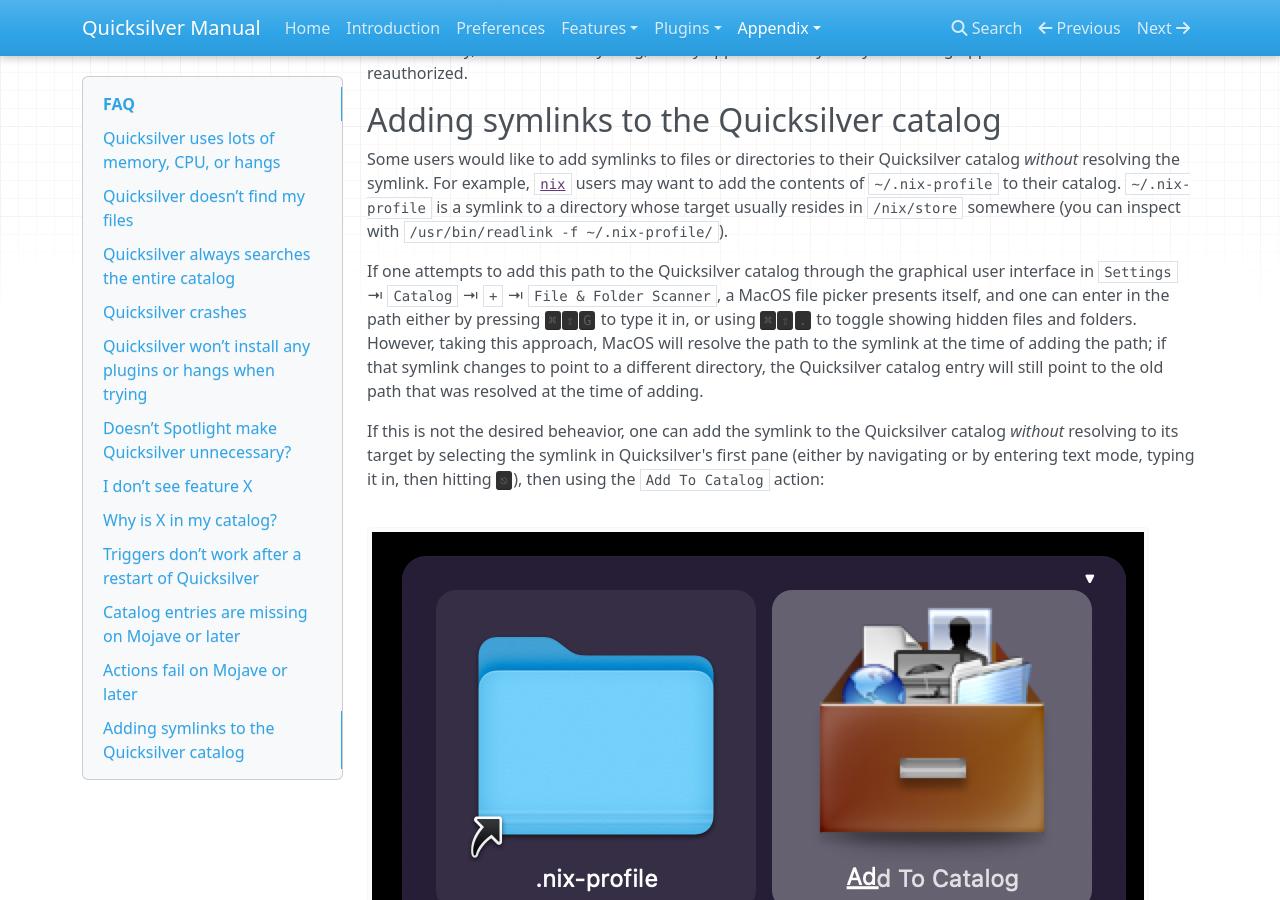
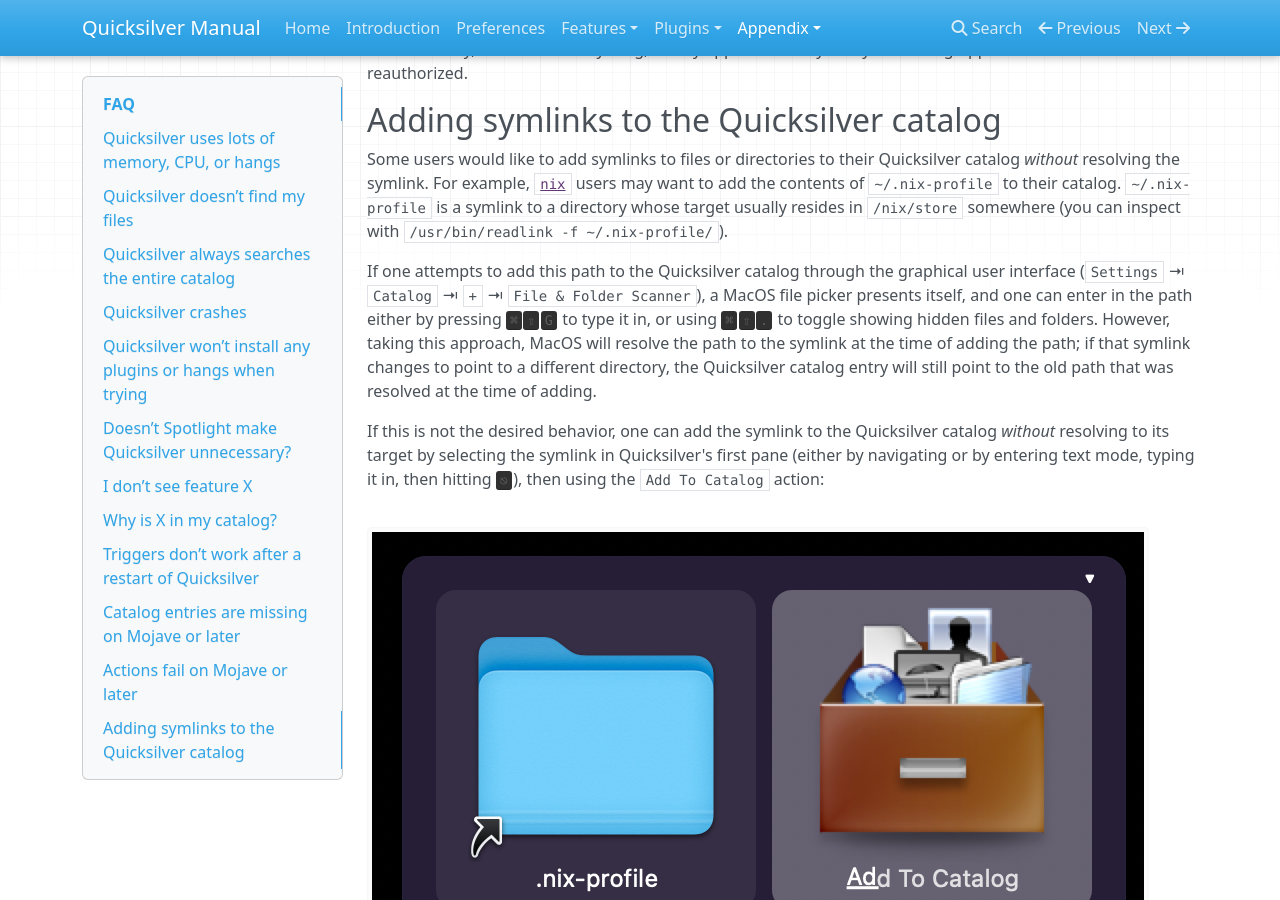
Before and after one commit to quicksilver/manual, an MkDocs documentation site: the page built from docs/FAQ.md, in a window 1280 px wide and 900 px high, scrolled down 3254 px. Built offline with MkDocs 1.6.1, drawn with Linux system fonts in a browser that asks for light colours; nearby versions of some CDN libraries.

Commit message:
Typo, cleanup

```diff
--- a/docs/FAQ.md
+++ b/docs/FAQ.md
@@ -102,8 +102,8 @@
 (you can inspect with `/usr/bin/readlink -f ~/.nix-profile/`).
 
 If one attempts to add this path to the Quicksilver catalog through the
-graphical user interface in
-`Settings` ⇥ `Catalog` ⇥ `+` ⇥ `File & Folder Scanner`, a MacOS file picker
+graphical user interface (`Settings` ⇥ `Catalog` ⇥ `+` ⇥
+`File & Folder Scanner`), a MacOS file picker
 presents itself, and one can enter in the path either by pressing
 <kbd>⌘</kbd><kbd>⇧</kbd><kbd>G</kbd> to type it in, or using
 <kbd>⌘</kbd><kbd>⇧</kbd><kbd>.</kbd> to toggle showing hidden files and
@@ -112,7 +112,7 @@
 different directory, the Quicksilver catalog entry will still point to the old
 path that was resolved at the time of adding.
 
-If this is not the desired beheavior, one can add the symlink to the
+If this is not the desired behavior, one can add the symlink to the
 Quicksilver catalog *without* resolving to its target by selecting the symlink
 in Quicksilver's first pane (either by navigating or by entering text mode,
 typing it in, then hitting <kbd>⎋</kbd>), then using the `Add To Catalog`
```
